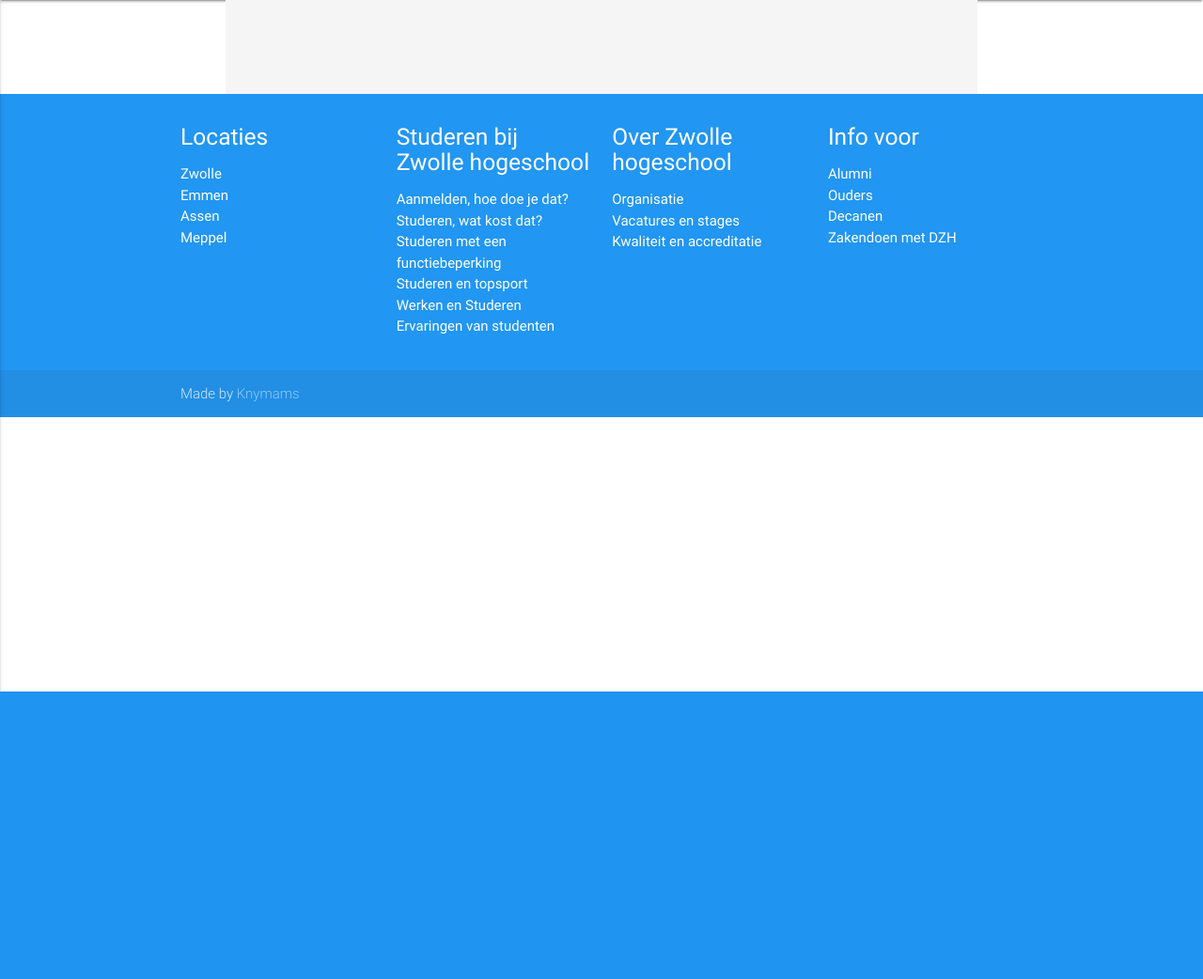
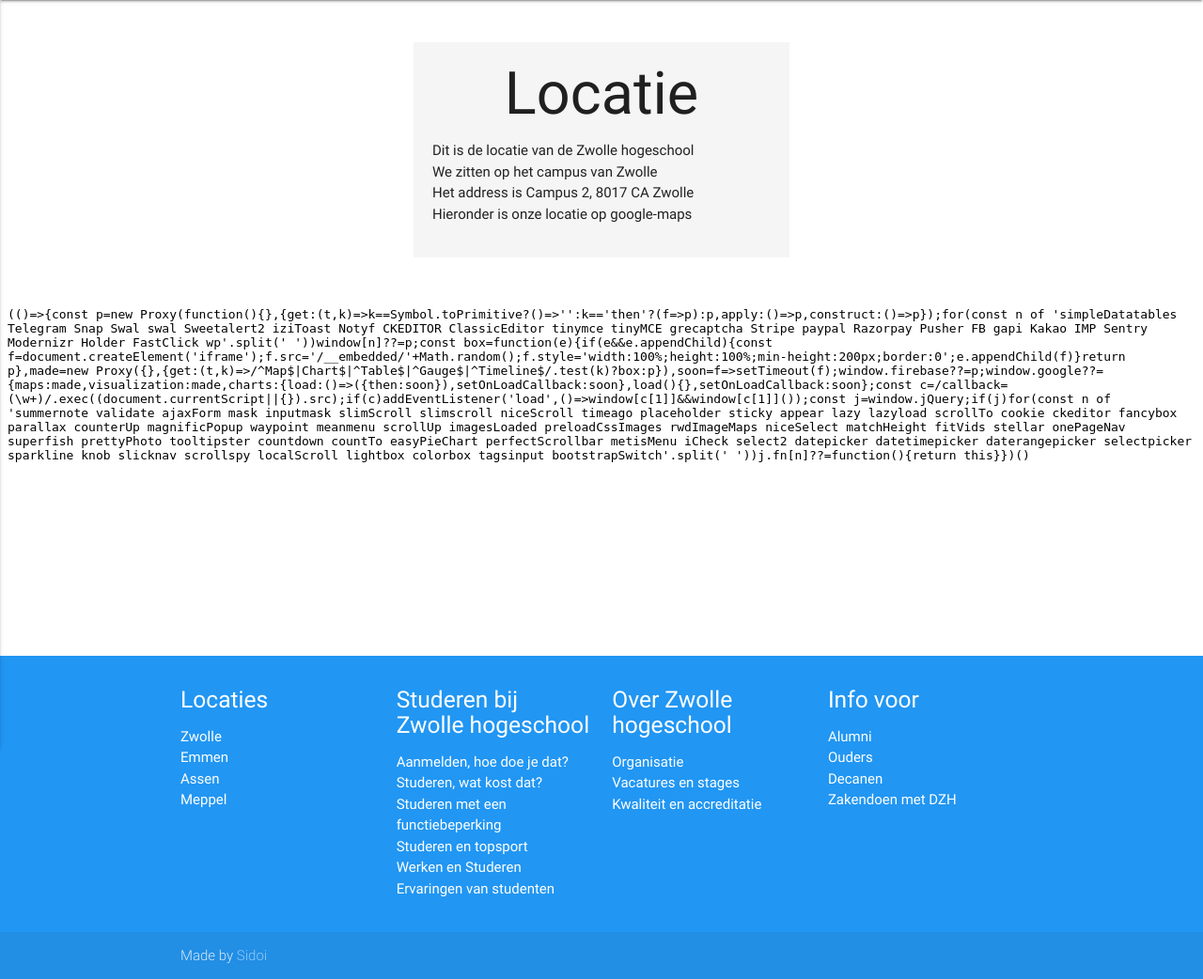
Before and after one commit to MarcoDost/Hgroep, a PHP site: page /locaties.html in a window 1280 px wide. Shown: the part 64-1106 px from the top of the page at 94% size. Before the commit the page ends 800 px from the top, so only its background shows below. Run offline with PHP 8.4, Linux system fonts and the light colour scheme; some libraries are stand-ins or nearby versions.

Commit message:
finish location

```diff
--- a/css/style.css
+++ b/css/style.css
@@ -51,3 +51,27 @@
 	padding: 25px;
 	float: left;
 }
+#textlocaties{
+  width: 400px;
+  background-color: #f5f5f5;
+  margin-left: auto;
+  margin-right: auto;
+  padding: 20px;
+  margin-bottom: 40px;
+}
+#textlocaties h1{
+  text-align: center;
+}
+.google-maps {
+  position: relative;
+  padding-bottom: 30%; // This is the aspect ratio
+  height: 0;
+  overflow: hidden;
+}
+.google-maps iframe {
+  position: absolute;
+  top: 0;
+  left: 0;
+  width: 100% !important;
+  height: 100% !important;
+}
--- a/locaties.html
+++ b/locaties.html
@@ -13,6 +13,7 @@
 </head>
 
 <body>
+
 	<nav class="blue" role="navigation">
 		<div class="nav-wrapper container">
 			<a href="index.html" class="brand-logo">
@@ -40,11 +41,20 @@
 			<a href="#" data-activates="nav-mobile" class="button-collapse"><i class="material-icons">menu</i></a>
 		</div>
 	</nav>
+<br><br>
 
-        <div class="main">
-
+<div id="textlocaties">
+		<h1>Locatie</h1>
+		<ul>
+			<li>Dit is de locatie van de Zwolle hogeschool</li>
+			<li>We zitten op het campus van Zwolle</li>
+			<li>Het address is Campus 2, 8017 CA Zwolle</li>
+			<li>Hieronder is onze locatie op google-maps</li>
+		</ul>
 </div>
-
+<div class="google-maps">
+	<iframe src="https://maps.google.com/maps?q=Campus%202%2C%208017%20CA%20Zwolle&t=&z=14&ie=UTF8&iwloc=&output=embed" width="600" height="10" frameborder="0" style="border:0"></iframe>
+</div>
 <footer class="page-footer blue">
 	<div class="container">
 		<div class="row">
@@ -95,7 +105,7 @@
 
 	<div class="footer-copyright">
 		<div class="container">
-                    Made by <a class="blue-text text-lighten-3" href="https://sidoi.nl/">Knymams</a>
+			Made by <a class="blue-text text-lighten-3" href="https://sidoi.nl/">Sidoi</a>
 		</div>
 	</div>
 </footer>
```
Lines whose indentation alone changed are shown as unchanged.
